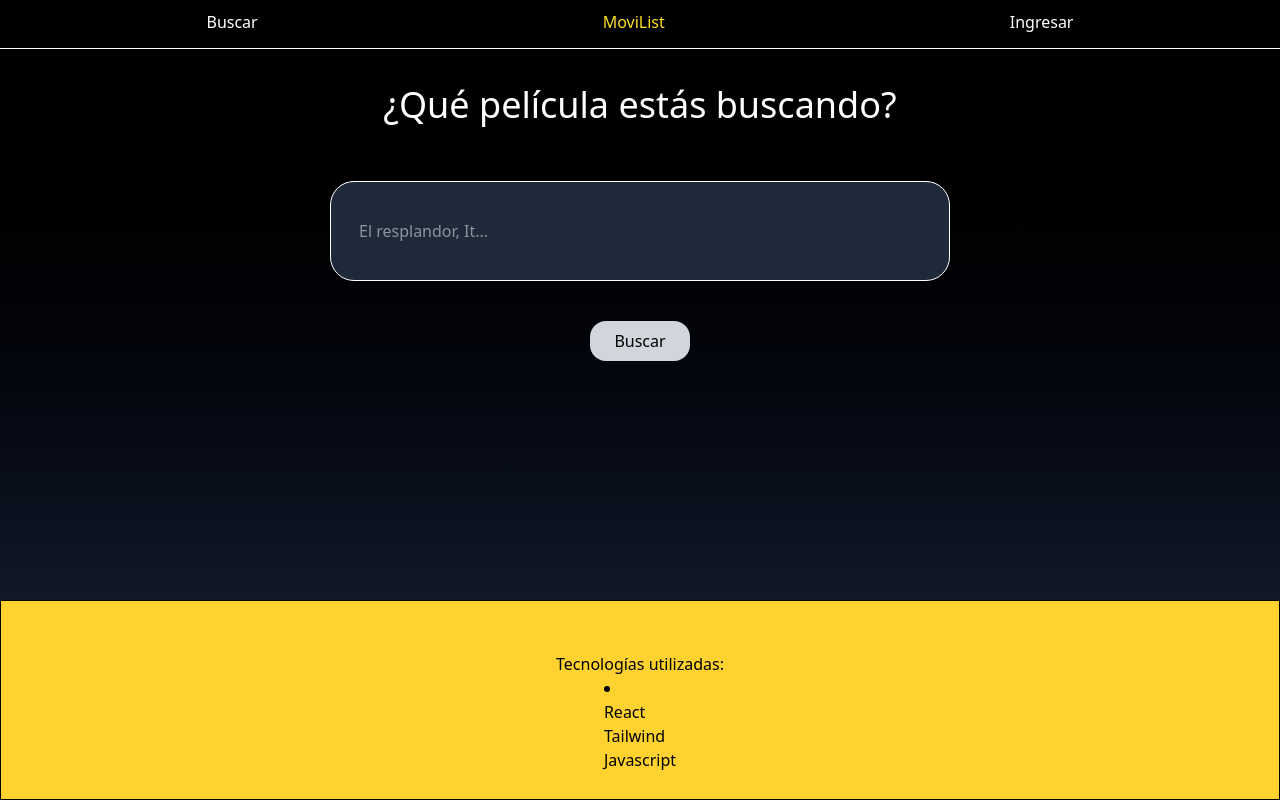
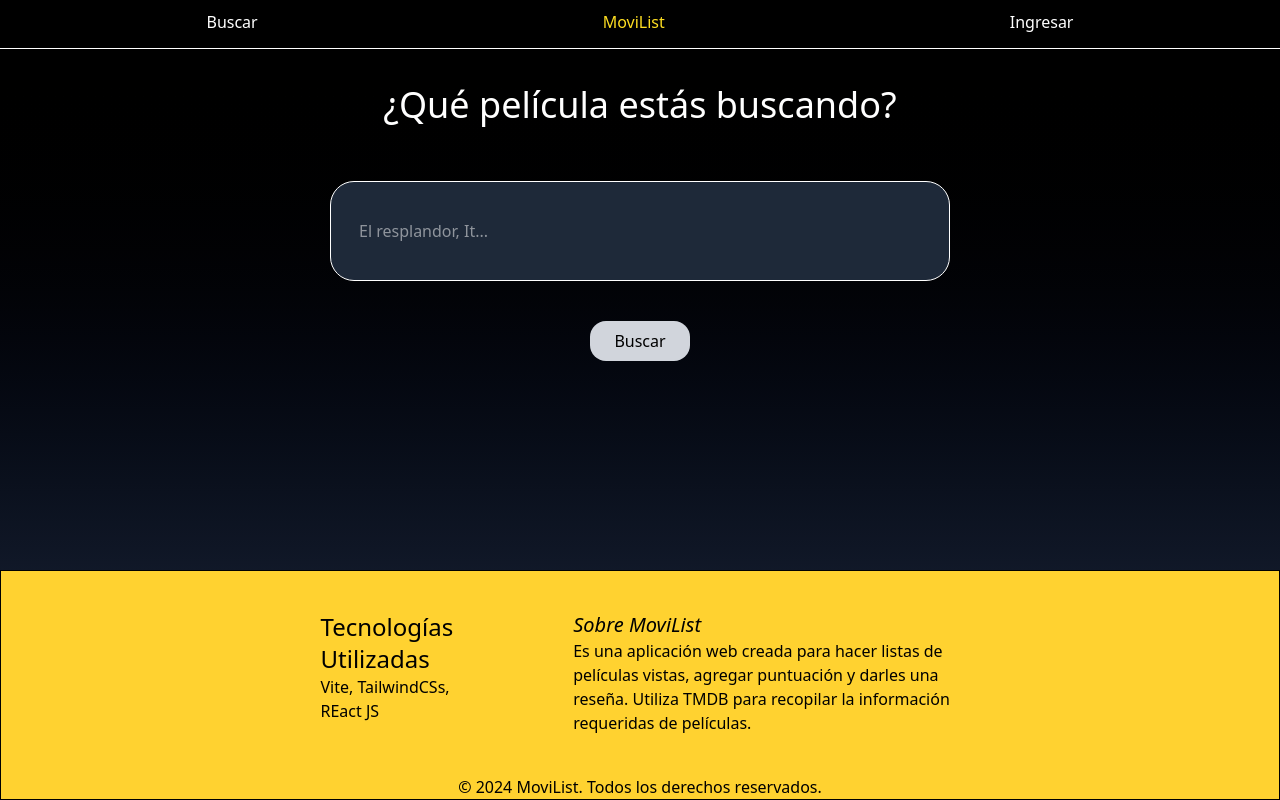
Before and after one commit to MariTufi505/MoviList, a React (Vite) app: page /Search in a window 1280 px wide. Built offline with nearby package versions, Linux system fonts and the light colour scheme; no server answers.

Commit message:
Improve Footer

```diff
--- a/src/components/Footer.jsx
+++ b/src/components/Footer.jsx
@@ -2,15 +2,21 @@
 
 const Footer = () => {
   return (
-    <div className="h-50 bg-amber-300 flex flex-col justify-center items-center border border-black">
-      <p className="mt-6">
-        Tecnologías utilizadas:
-      </p>
-      <li>
-        <ul>React</ul>
-        <ul>Tailwind</ul>
-        <ul>Javascript</ul>
-      </li>
+    <div className=" bg-amber-300 flex flex-col justify-center items-center border border-black">
+     <div className="flex justify-between w-1/2 m-10 grid-cols-2 gap-30">
+        <section>
+          <p className="text-2xl">Tecnologías Utilizadas</p>
+            <p>Vite, TailwindCSs, REact JS</p>
+        </section>
+        <section>
+        <p className="text-xl italic">Sobre MoviList</p>
+        <p>Es una aplicación web creada para hacer listas de películas vistas, agregar puntuación y darles una reseña. Utiliza TMDB para recopilar la información requeridas de películas.</p>
+        </section>
+
+     </div>
+     <div>
+      <p className="text-black">© 2024 MoviList. Todos los derechos reservados.</p>
+     </div>
     </div>
   );
 }
--- a/src/pages/Search.jsx
+++ b/src/pages/Search.jsx
@@ -9,7 +9,7 @@
     e.preventDefault();
 
     if (movieLooking.trim().length === 0) {
-      setError("Introduce el nombre de una película");
+      setError("Introduce el nombre de una película, por favor");
       return;
     }
 
```
